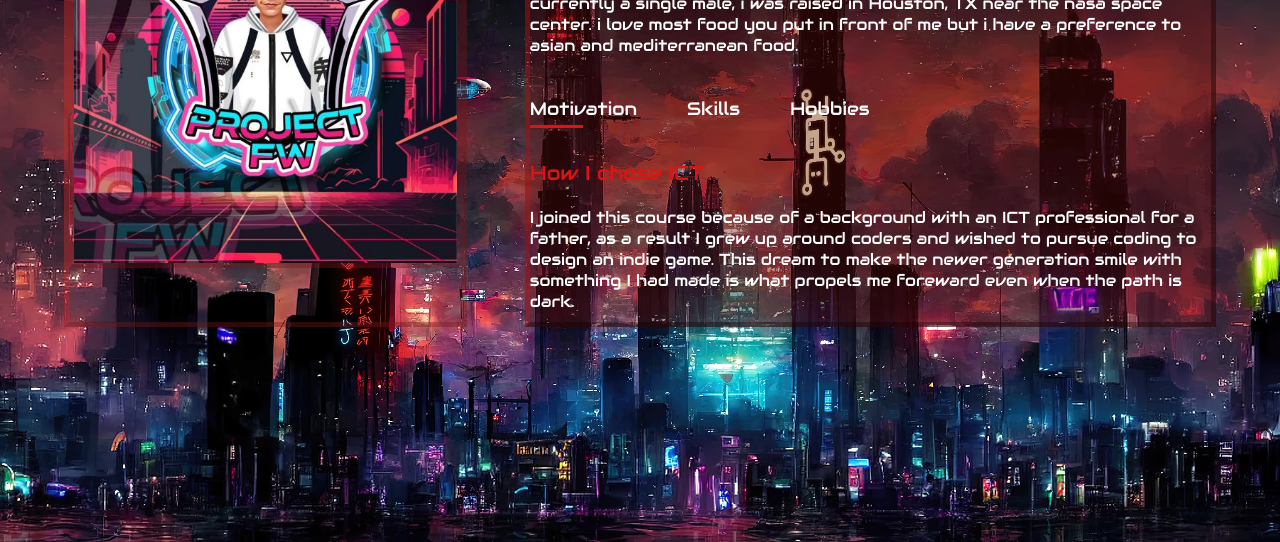
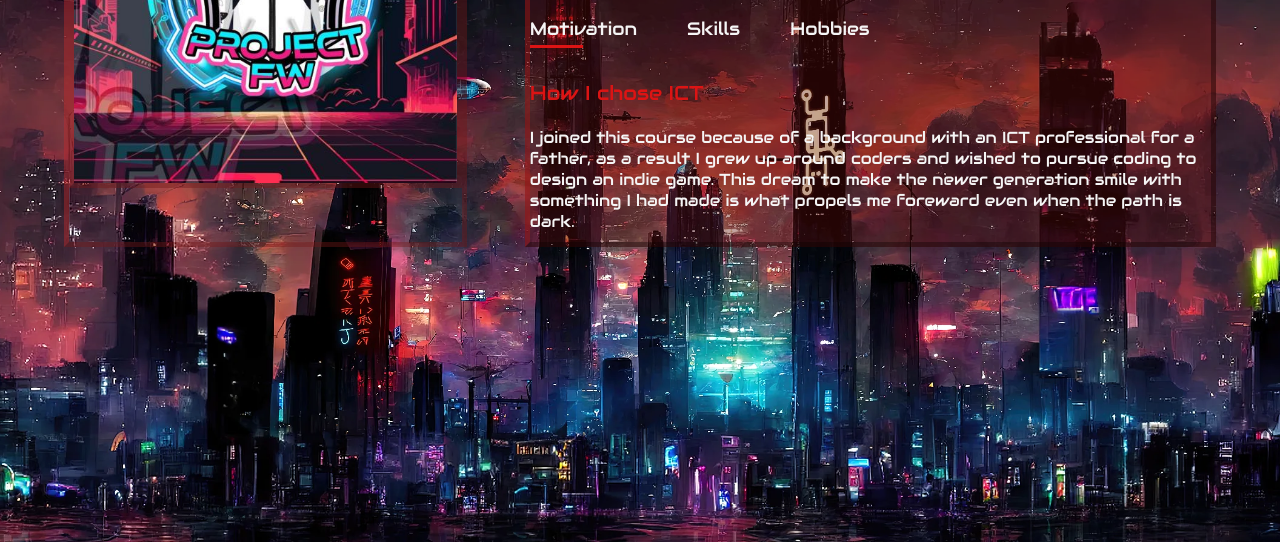
Before and after one commit to 1Amth3s0ng0fstorm5/mycyberspace, a plain HTML site: page about.html in a window 1280 px wide. Shown: the part 258-800 px from the top of the page. Drawn offline with Linux system fonts and the light colour scheme.

Commit message:
style.css

```diff
--- a/styles/style.css
+++ b/styles/style.css
@@ -105,8 +105,7 @@
    background-image: url(Images/aboutbackground.jpeg);
    background-size: cover;
    background-position: center;
-   padding: 80px 0;
-   color: rgb(255, 255, 255);
+
  }
 
  /*moving the text data from below the image to its right side*/
```
